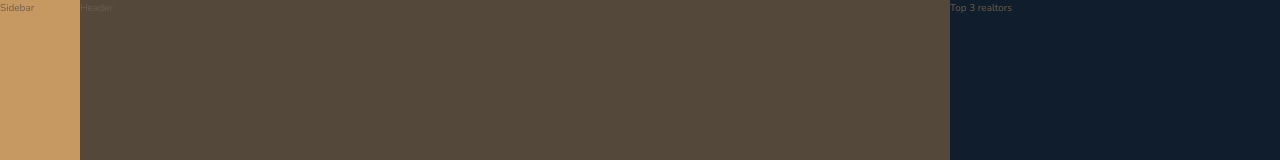
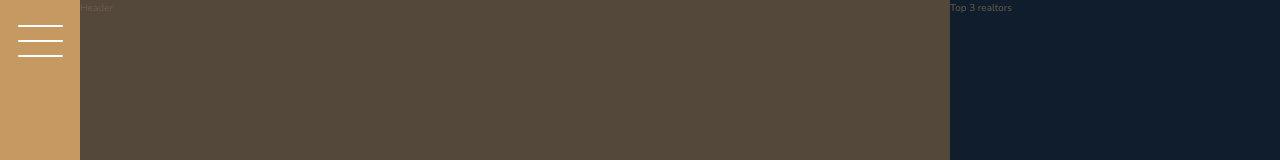
Before and after one commit to vkoudela-dev/nexter, a website: page index.html in a window 1280 px wide. Shown: the top 160 px of the page. Drawn offline with nearby package versions, Linux system fonts and the light colour scheme.

Commit message:
Sidebar finished

```diff
--- a/index.html
+++ b/index.html
@@ -15,7 +15,9 @@
     <title>nexter &mdash; your home, your freedom</title>
   </head>
   <body class="container">
-    <div class="sidebar">Sidebar</div>
+    <div class="sidebar">
+      <button class="nav-btn"></button>
+    </div>
 
     <header class="header">Header</header>
 
--- a/sass/_sidebar.scss
+++ b/sass/_sidebar.scss
@@ -2,4 +2,35 @@
   background-color: $color-primary;
   grid-column: sidebar-start / sidebar-end;
   grid-row: 1 / -1;
+
+  display: flex;
+  justify-content: center;
 }
+
+.nav-btn {
+  border: none;
+  border-radius: 5px;
+  cursor: pointer;
+
+  background-color: #fff;
+  height: 2px;
+  width: 4.5rem;
+  margin-top: 4rem;
+
+  &::before,
+  &::after {
+    content: '';
+    display: block;
+    background-color: #fff;
+    height: 2px;
+    width: 4.5rem;
+    border-radius: 5px;
+  }
+
+  &::before {
+    transform: translateY(-1.5rem);
+  }
+  &::after {
+    transform: translateY(1.3rem);
+  }
+}
```
Also changed, not shown: css/style.css.
